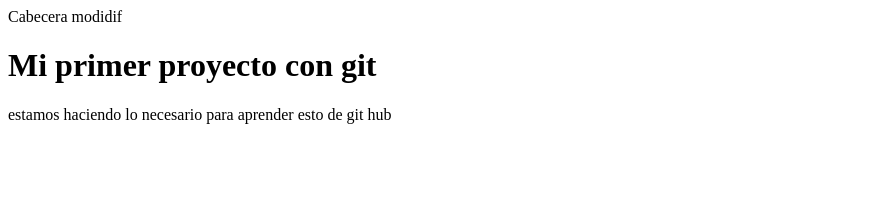
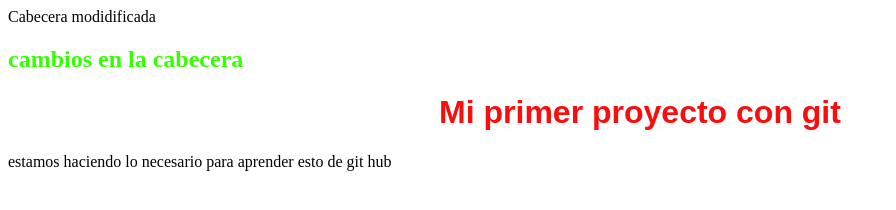
Before and after one commit to AgusDev212/ejemplo1, a plain HTML site: page index.html in a window 1280 px wide. Shown: the whole page, without its empty margins (0-896 px from the left). Drawn offline with Linux system fonts and the light colour scheme.

Commit message:
cambios en la cabecera y css

```diff
--- a/css/styles.css
+++ b/css/styles.css
@@ -1,5 +1,11 @@
+body {
+    color: black;
+}
 h1 {
-    color: blue;
+    color: rgb(250, 13, 13);
     text-align: center;
     font-family: Arial, Helvetica, sans-serif;
 }
+header h2{
+    color: rgb(51, 255, 0);
+}
--- a/index.html
+++ b/index.html
@@ -4,10 +4,13 @@
     <meta charset="UTF-8">
     <meta name="viewport" content="width=device-width, initial-scale=1.0">
     <title>Mi primer proyecto git</title>
-    <link rel="css/styles.css" href="">
+    <link rel="stylesheet" href="css/styles.css">
 </head>
 <body>
-    <header>Cabecera modidif</header>
+    <header>
+        Cabecera modidificada
+        <h2>cambios en la cabecera</h2>
+    </header>
     <h1>Mi primer proyecto con git</h1>
     <p> estamos haciendo lo necesario para aprender esto de git hub</p>
 </body>
```
